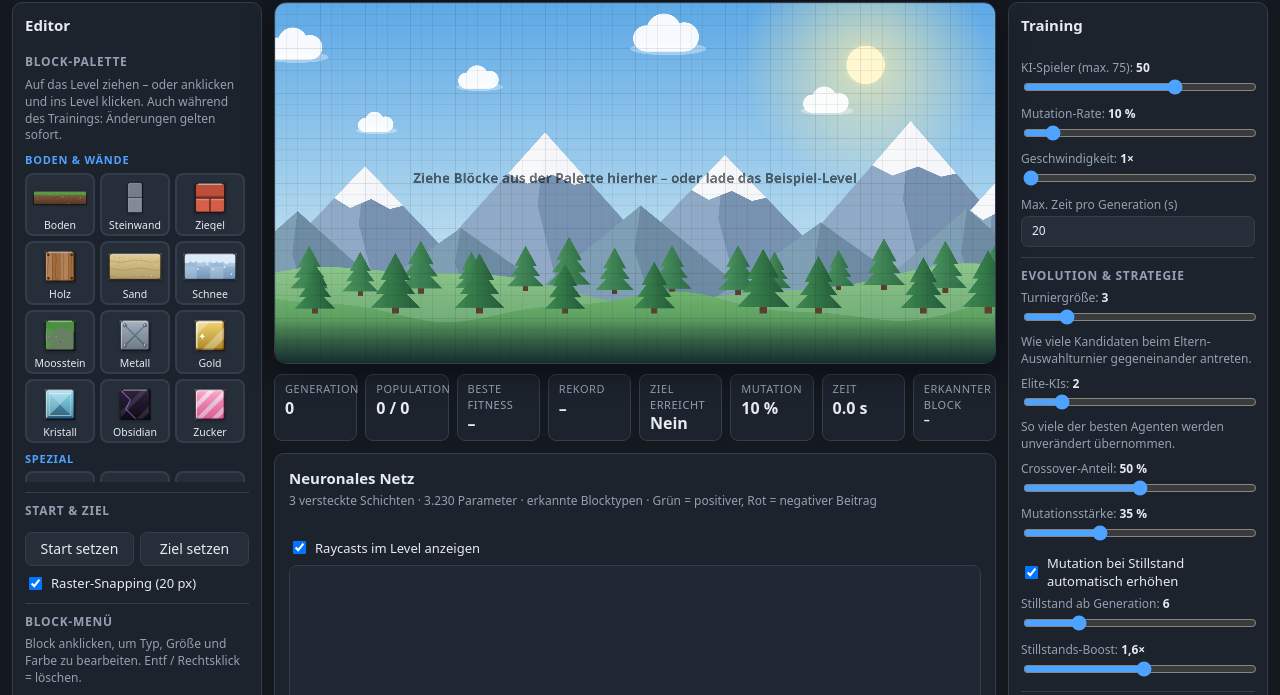
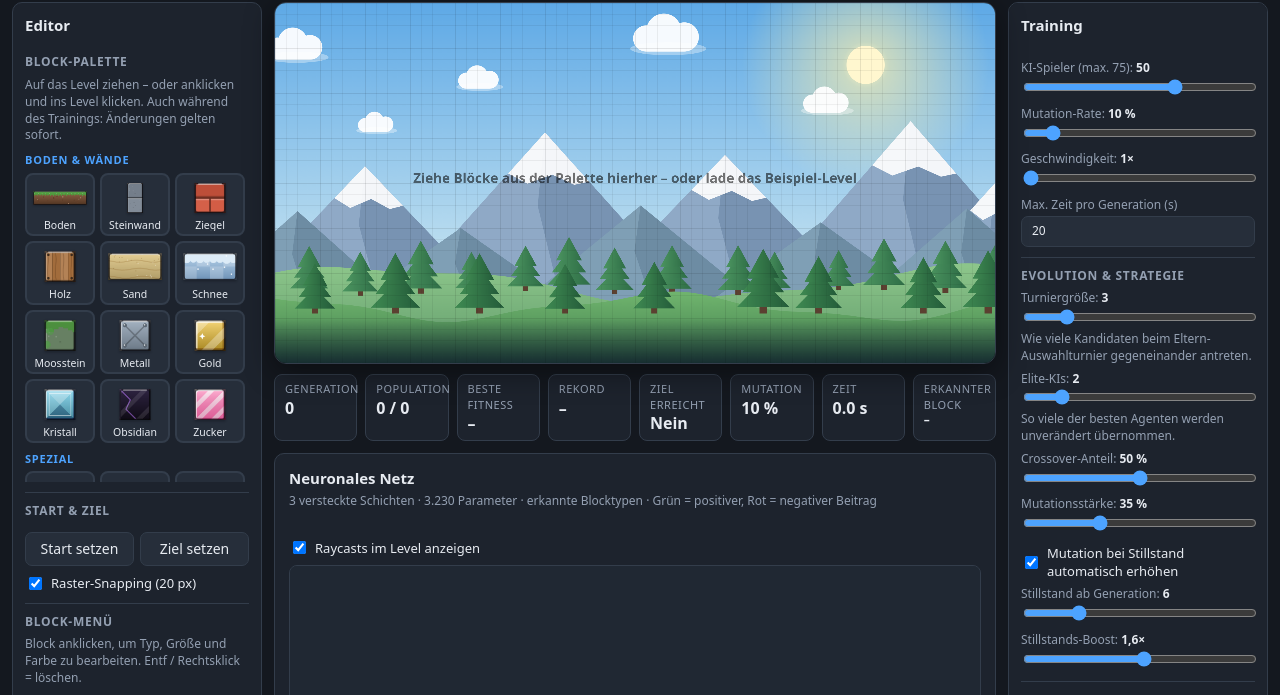
Before and after one commit to Benninator11/Ki-Evo, a website with bundled scripts: page index.html in a window 1280 px wide. Shown: the part 56-751 px from the top of the page. Built offline with nearby package versions, Linux system fonts and the light colour scheme; animation ran at ten frames a second.

Commit message:
Polish advanced training settings panel

```diff
--- a/css/style.css
+++ b/css/style.css
@@ -118,3 +118,7 @@ input[type=range] { width: 100%; accent-color: var(--accent); }
   .topbar { align-items: flex-start; flex-direction: column; gap: 2px; }
   .toast { max-width: calc(100% - 20px); white-space: normal; text-align: center; }
 }
+/* Erweiterte Trainingsoptionen */
+#controlPanel { max-height: calc(100vh - 24px); overflow-y: auto; scrollbar-width: thin; }
+#controlPanel .hint { margin: 1px 0 5px; }
+#controlPanel input[type=number] { width: 100%; margin-top: 2px; }
```
